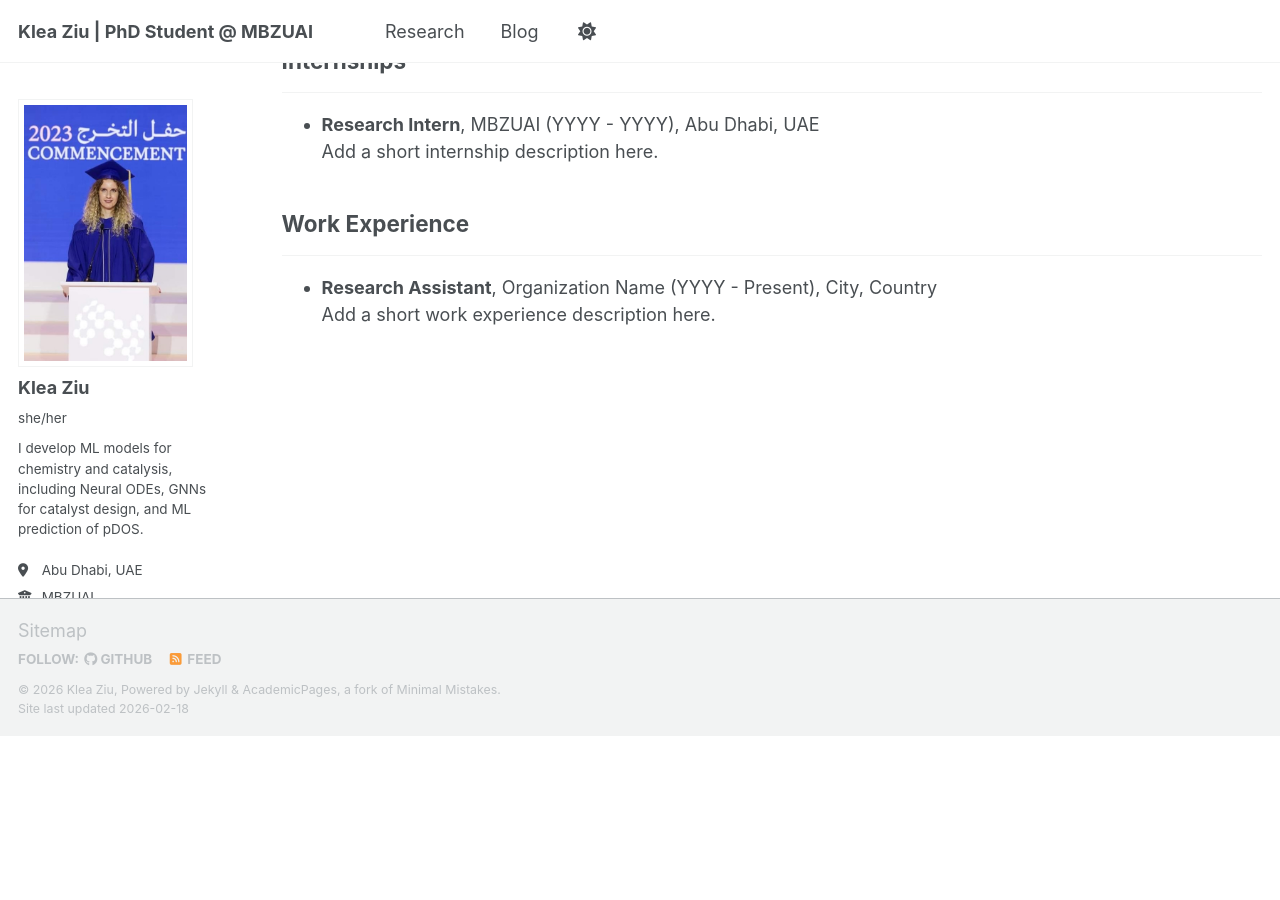
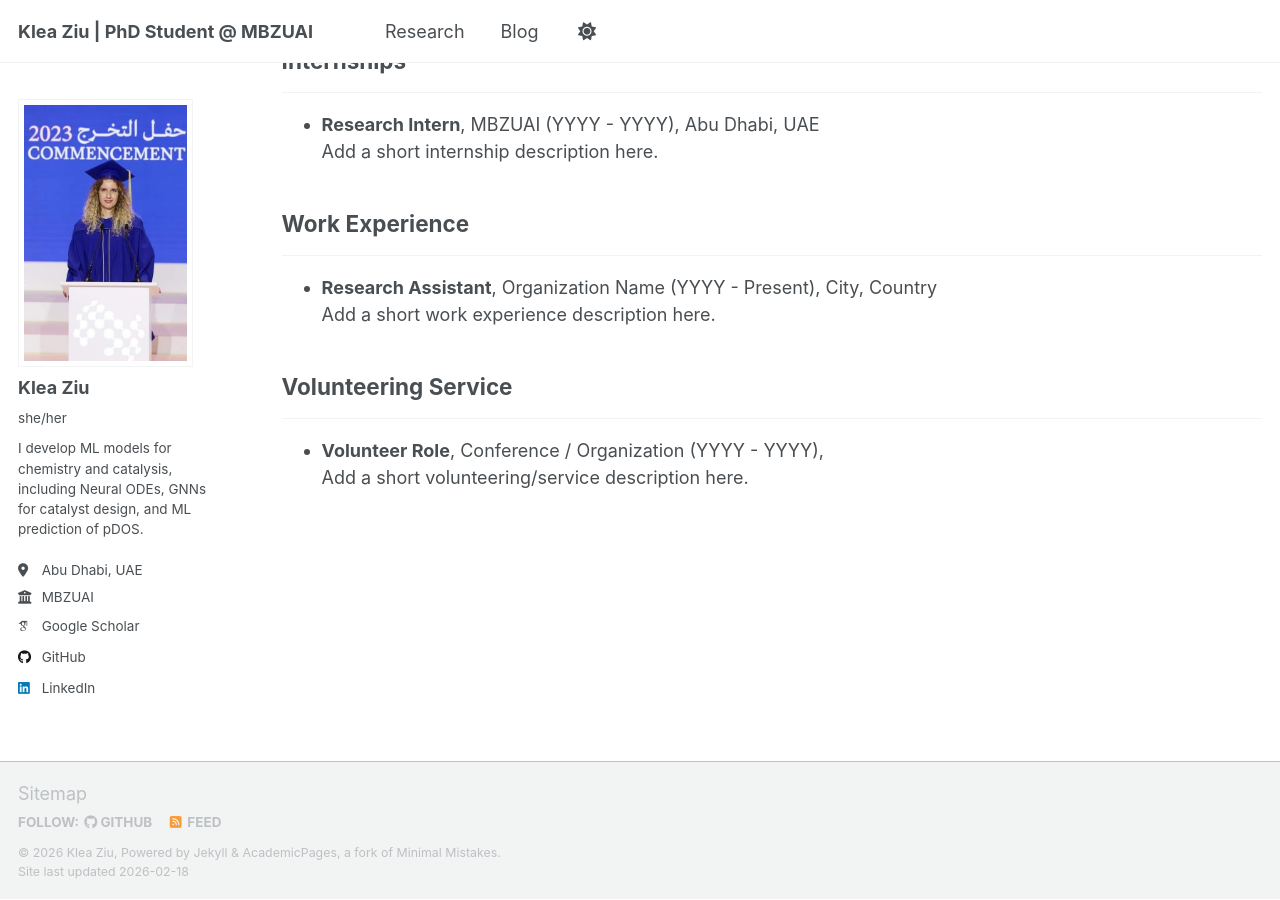
Before and after one commit to klea-ziu/klea-ziu.github.io, a Jekyll site: the page built from _pages/publications.html, in a window 1280 px wide and 900 px high, scrolled down 2324 px. Built offline with Jekyll 4.4.1, drawn with Linux system fonts in a browser that asks for light colours; some web fonts are replaced; a script that is not in the unit is left out; before the commit the page ends 3061 px from its top, so only the background shows below that.

Commit message:
Update website content: research, publications, experience, volunteering

```diff
--- a/_pages/publications.html
+++ b/_pages/publications.html
@@ -76,3 +76,19 @@ author_profile: true
 {% else %}
   <p>No work experience added yet.</p>
 {% endif %}
+
+<h2>Volunteering Service</h2>
+<hr />
+
+{% if site.data.experience.volunteering_service and site.data.experience.volunteering_service.size > 0 %}
+  <ul>
+  {% for item in site.data.experience.volunteering_service %}
+    <li>
+      <strong>{{ item.role }}</strong>, {{ item.organization }}{% if item.period %} ({{ item.period }}){% endif %}{% if item.location %}, {{ item.location }}{% endif %}
+      {% if item.details %}<br>{{ item.details }}{% endif %}
+    </li>
+  {% endfor %}
+  </ul>
+{% else %}
+  <p>No volunteering service added yet.</p>
+{% endif %}
```
